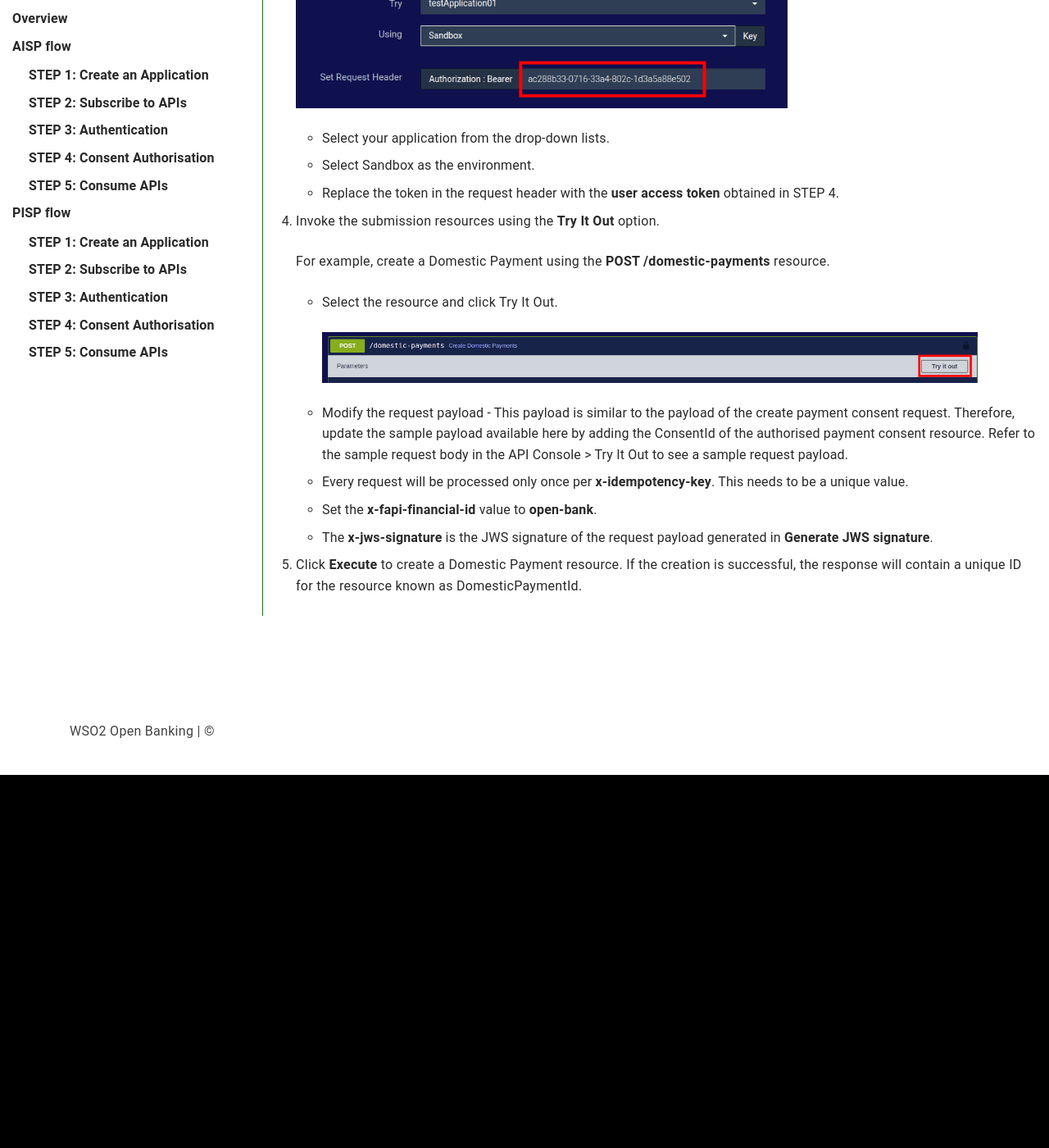
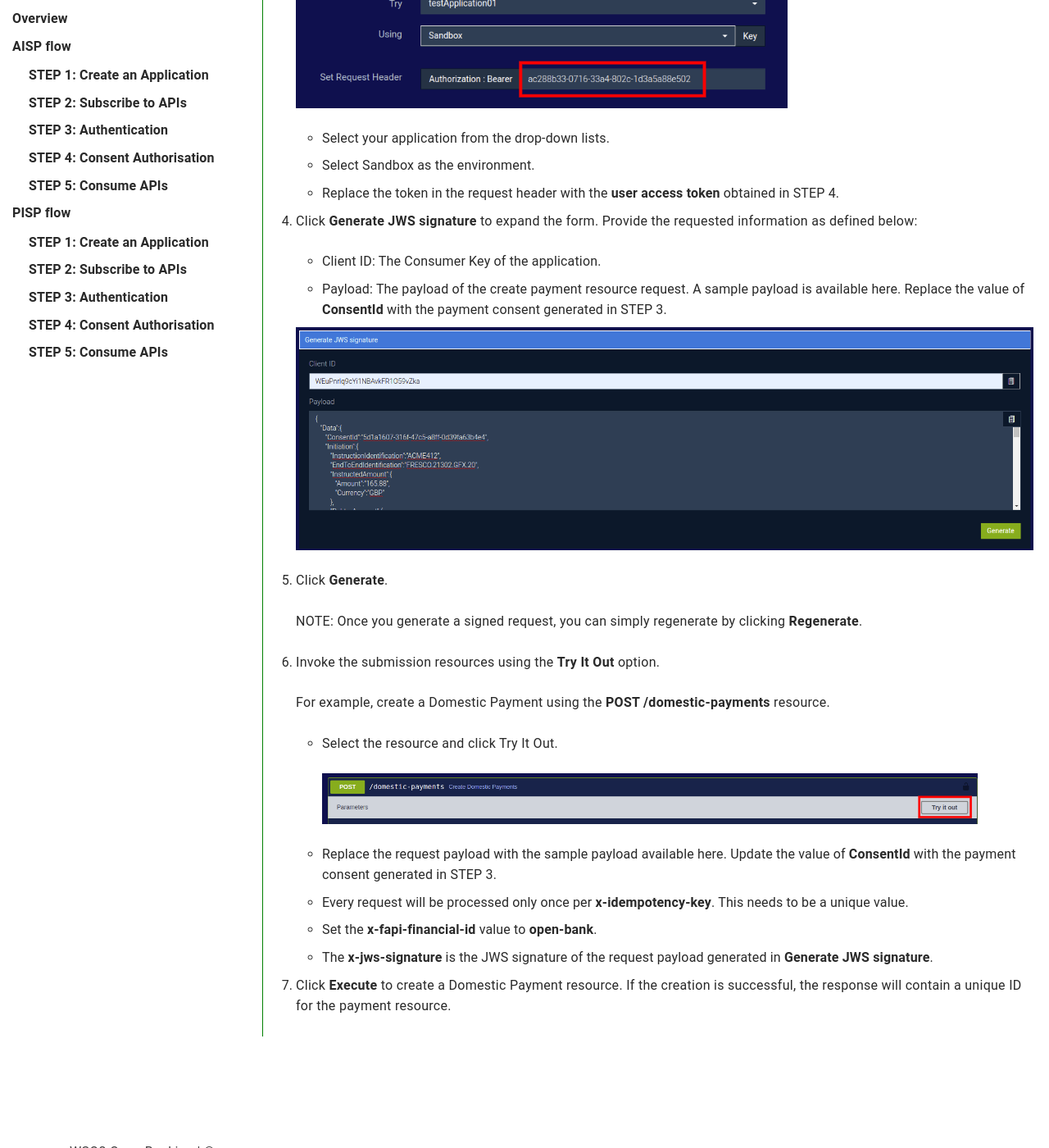
Before and after one commit to wso2/demo-open-banking.github.io, a Jekyll site: the page built from sandbox-guide-uk.md, in a window 1280 px wide and 1400 px high, scrolled down 24986 px. Shown: the whole window at 82% size. Built offline with Jekyll 4.4.1, drawn with Linux system fonts in a browser that asks for light colours; before the commit the page ends 25931 px from its top, so only the background shows below that; some of the changed text lies outside the part shown.

Commit message:
Add steps to create domestic payment resource

```diff
--- a/sandbox-guide-uk.md
+++ b/sandbox-guide-uk.md
@@ -469,14 +469,12 @@ NOTE: Follow the above steps to regenerate the access token.
 
       <img src="/img/tryOutDomesticPaymentsConsent.png" width="800">
 
-    - Modify the request payload following the sample payload available [here](/attachments/payload-domestic-payment-consent.json){:target="_blank"}.
+    - Replace the request payload with the sample payload available [here](/attachments/payload-domestic-payment-consent.json){:target="_blank"}.
     - Every request will be processed only once per **x-idempotency-key**. This needs to be a unique value.
     - Set the **x-fapi-financial-id** value to **open-bank**.
     - The **x-jws-signature** is the JWS signature of the request payload generated in **Generate JWS signature**.
 
-8. Click **Execute** to create a consent resource.
-
-    - If the creation is successful, the response body will contain a unique ID for the consent named **ConsentId**.
+8. Click **Execute** to create a consent resource. If the creation is successful, the response body will contain a unique ID for the consent named **ConsentId**.
 
 <br/>
 <!-- step 4 -->
@@ -585,7 +583,20 @@ This step explains authorising payment consents. The PISP redirects the bank cus
      - Select Sandbox as the environment.
      - Replace the token in the request header with the **user access token** obtained in [STEP 4](#step-4-authorisation-and-consent).
 
-4. Invoke the submission resources using the **Try It Out** option.
+4. Click **Generate JWS signature** to expand the form. Provide the requested information as defined below:
+
+     - Client ID: The Consumer Key of the application.
+     - Payload: The payload of the create payment resource request. A sample payload is available [here](/attachments/payload-domestic-payment.json){:target="_blank"}.
+     Replace the value of **ConsentId** with the payment consent generated in [STEP 3](#step-3-authentication).
+
+
+   <img src="/img/GenerateJWSPayment.png" width="900">
+
+5. Click **Generate**.
+
+      NOTE: Once you generate a signed request, you can simply regenerate by clicking **Regenerate**.
+
+6. Invoke the submission resources using the **Try It Out** option.
 
       For example, create a Domestic Payment using the **POST /domestic-payments** resource.
 
@@ -593,10 +604,11 @@ This step explains authorising payment consents. The PISP redirects the bank cus
 
        <img src="/img/tryOutDomesticPayments.png" width="800">
 
-    - Modify the request payload - This payload is similar to the payload of the create payment consent request. Therefore, update the sample payload available [here](/attachments/payload-domestic-payment.json){:target="_blank"} by adding the ConsentId of the authorised payment consent resource. Refer to the sample request body in the API Console > Try It Out to see a sample request payload.
+    - Replace the request payload with the sample payload available [here](/attachments/payload-domestic-payment.json){:target="_blank"}.
+    Update the value of **ConsentId** with the payment consent generated in [STEP 3](#step-3-authentication).
     - Every request will be processed only once per **x-idempotency-key**. This needs to be a unique value.
     - Set the **x-fapi-financial-id** value to **open-bank**.
     - The **x-jws-signature** is the JWS signature of the request payload generated in **Generate JWS signature**.
 
 
-5. Click **Execute** to create a Domestic Payment resource. If the creation is successful, the response will contain a unique ID for the resource known as DomesticPaymentId.
+7. Click **Execute** to create a Domestic Payment resource. If the creation is successful, the response will contain a unique ID for the payment resource.
```
Also changed, not shown: other parts of sandbox-guide-uk.md (+2 -2 lines), attachments/payload-domestic-payment.json (added, +47 -0 lines), img/GenerateJWSPayment.png (added).
